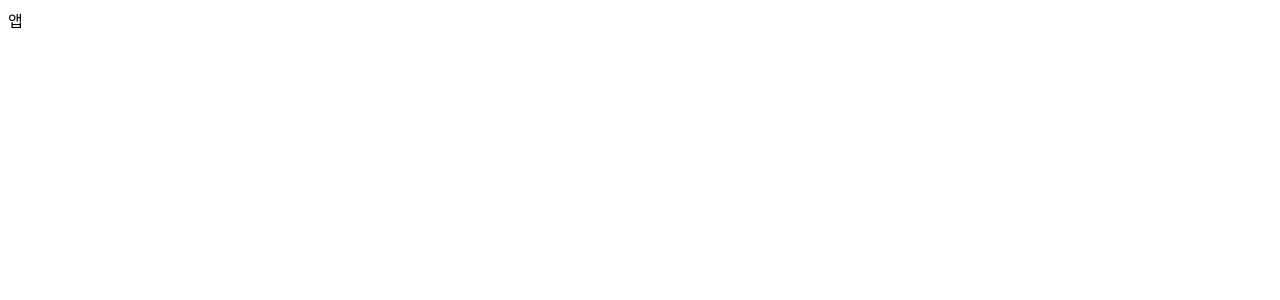
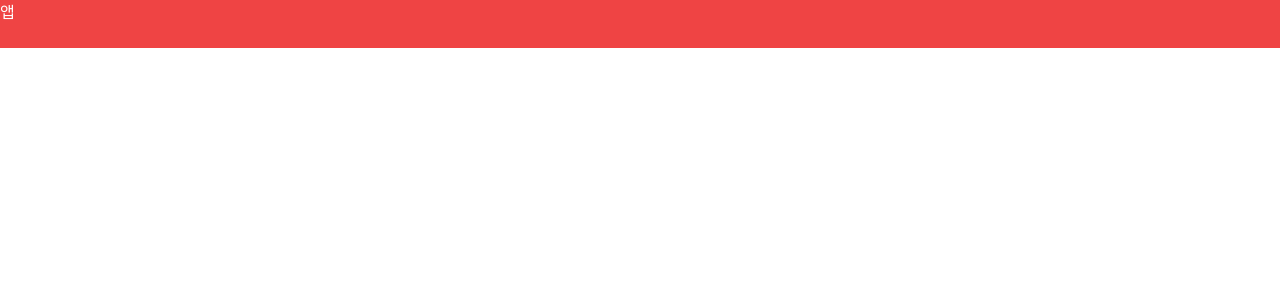
Before and after one commit to jhs512/react_wish_app_2021, a React (Vite) app: page / in a window 1280 px wide. Shown: the top 300 px of the page. Built offline with nearby package versions, Linux system fonts and the light colour scheme.

Commit message:
테일윈드 설치

```diff
--- a/package.json
+++ b/package.json
@@ -12,6 +12,9 @@
   },
   "devDependencies": {
     "@vitejs/plugin-react": "^1.0.0",
+    "autoprefixer": "^10.4.0",
+    "postcss": "^8.3.11",
+    "tailwindcss": "^2.2.19",
     "vite": "^2.6.4"
   }
 }
--- /dev/null
+++ b/postcss.config.js
@@ -0,0 +1,6 @@
+module.exports = {
+  plugins: {
+    tailwindcss: {},
+    autoprefixer: {},
+  },
+}
--- a/src/App.jsx
+++ b/src/App.jsx
@@ -1,6 +1,6 @@
 function App() {
   return (
-    <div>
+    <div className="bg-red-500 h-12 text-white">
       앱
     </div>
   )
--- /dev/null
+++ b/src/index.css
@@ -0,0 +1,3 @@
+@tailwind base;
+@tailwind components;
+@tailwind utilities;
--- a/src/main.jsx
+++ b/src/main.jsx
@@ -1,5 +1,6 @@
 import React from 'react'
 import ReactDOM from 'react-dom'
+import './index.css'
 import App from './App'
 
 ReactDOM.render(
--- /dev/null
+++ b/tailwind.config.js
@@ -0,0 +1,11 @@
+module.exports = {
+  purge: ['./index.html', './src/**/*.{js,jsx}'],
+  darkMode: false, // or 'media' or 'class'
+  theme: {
+    extend: {},
+  },
+  variants: {
+    extend: {},
+  },
+  plugins: [],
+}
```
Also changed, not shown: 2 other files (tests, documents, lock files or other folders).
